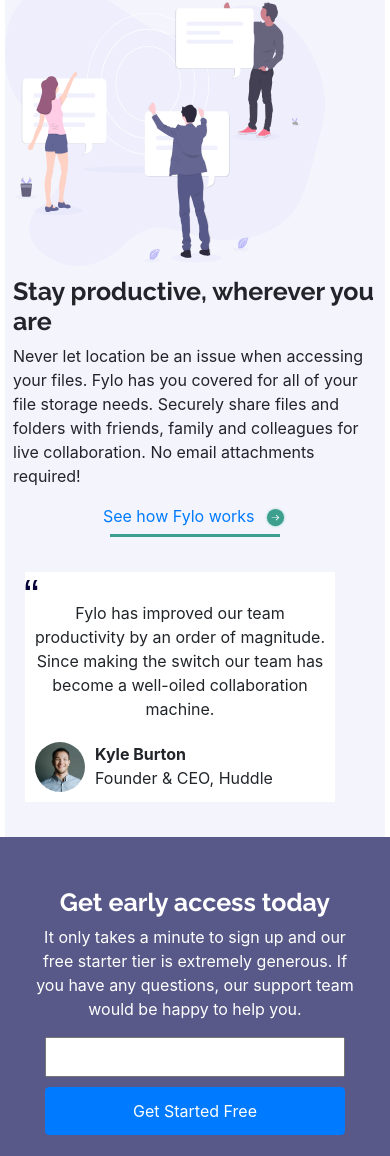
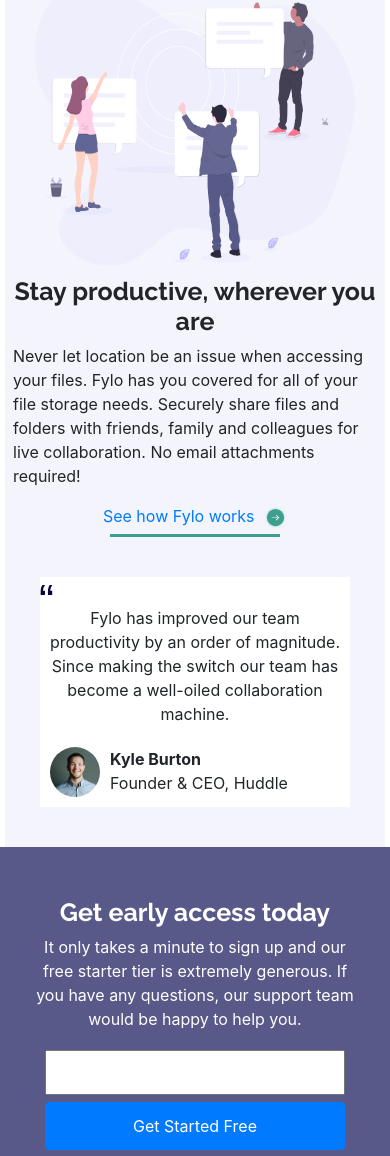
Before and after one commit to handleryouth/website_8, a plain HTML site: page index.html in a window 390 px wide. Shown: the part 841-1997 px from the top of the page. Drawn offline with nearby package versions, Linux system fonts and the light colour scheme.

Commit message:
Add files via upload

```diff
--- a/css/styles.css
+++ b/css/styles.css
@@ -2,8 +2,6 @@ body {
   margin: 0;
   background-color: hsl(240, 75%, 98%);
   font-family: 'Open Sans', sans-serif;
-  /*padding-left: 100px;
-  padding-right: 100px;*/
 }
 
 .header-title {
@@ -40,10 +38,11 @@ body {
   background-repeat: no-repeat;
   background-size: contain;
   background-position: bottom;
+
 }
 
 .first-image {
-  width: 650px;
+  width: 580px;
   height: 450px;
 }
 
@@ -68,7 +67,7 @@ body {
 }
 
 .illustration-second-image {
-  width: 650px;
+  width: 500px;
   height: 450px;
 }
 
@@ -97,8 +96,10 @@ body {
 }
 
 .early-input-email {
+  position: relative;
+  top: 3px;
   width: 500px;
-  height: 40px;
+  height: 45px;
 }
 
 .early-access-description {
@@ -173,12 +174,21 @@ body {
     margin-left: 0;
   }
 
+  .first-image{
+    width: 500px;
+    height: 359px;
+  }
   .early-access-description {
     margin-right: 100px;
   }
 
   .early-input-email {
     width: 400px;
+  }
+
+  .illustration-second-image{
+    width: 440px;
+    height: 300px;
   }
 }
 
@@ -240,6 +250,11 @@ body {
     margin-top: 0;
   }
 
+  .second-page-image{
+    text-align: center;
+  }
+
+
   .illustration-second-image {
     width: 320px;
     height: 280px;
@@ -247,6 +262,10 @@ body {
 
   .up {
     margin: 10px 8px 8px 8px;
+  }
+
+  .header-title{
+    text-align: center;
   }
 
   .link-to-work {
@@ -270,7 +289,7 @@ body {
     padding: 0;
     width: 310px;
     height: 230px;
-    margin: 35px 20px;
+    margin: 50px 300px 50px 300px;
   }
 
   .testimonial-word {
@@ -303,6 +322,18 @@ body {
   .early-input-email, .early-input-button {
     width: 300px;
   }
+
+}
+
+@media (max-width:752px) {
+
+  .down {
+    padding: 0;
+    width: 310px;
+    height: 230px;
+    margin: 40px auto;
+  }
+
 
   /*another info*/
   .address-phone {
```
